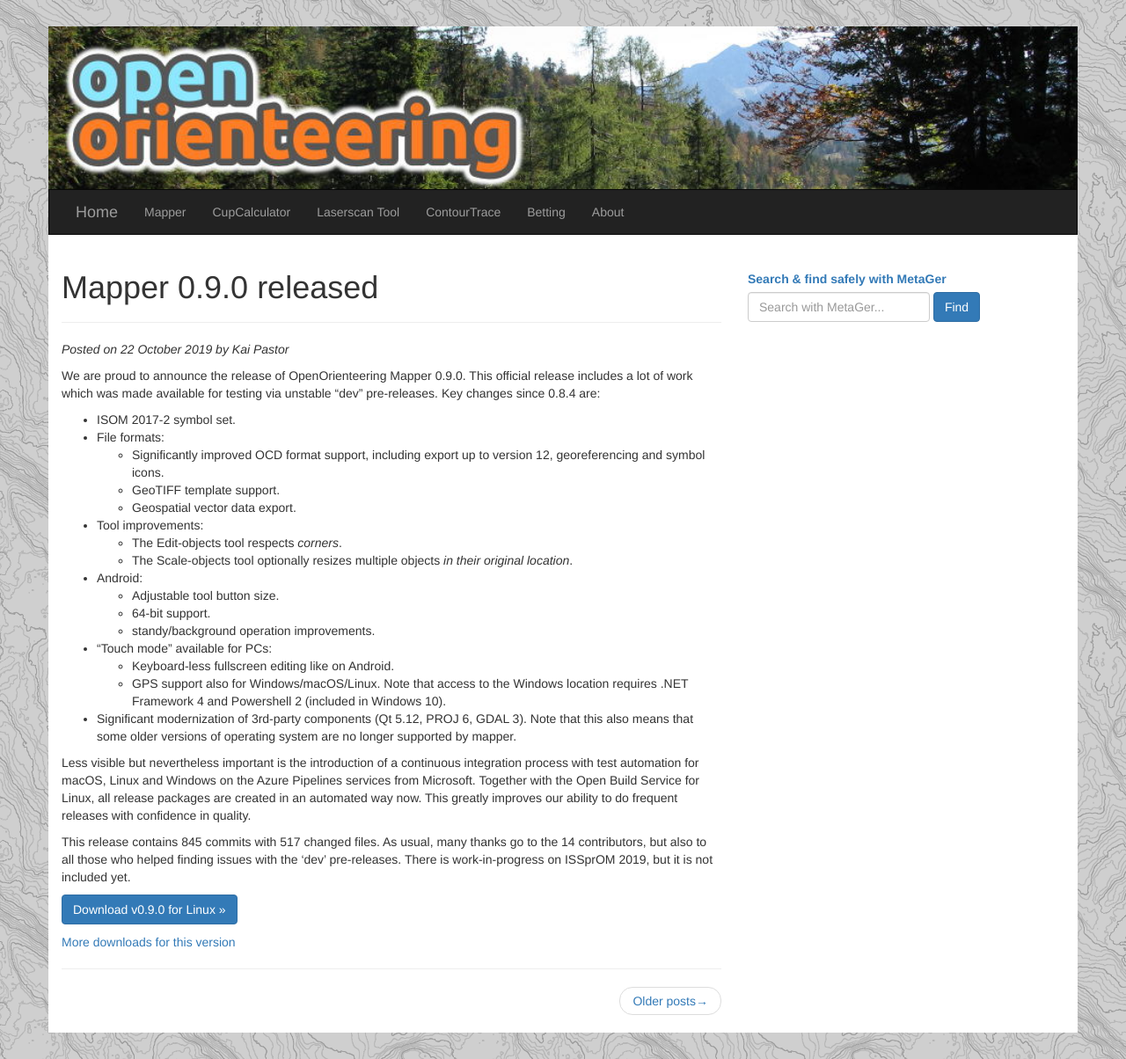
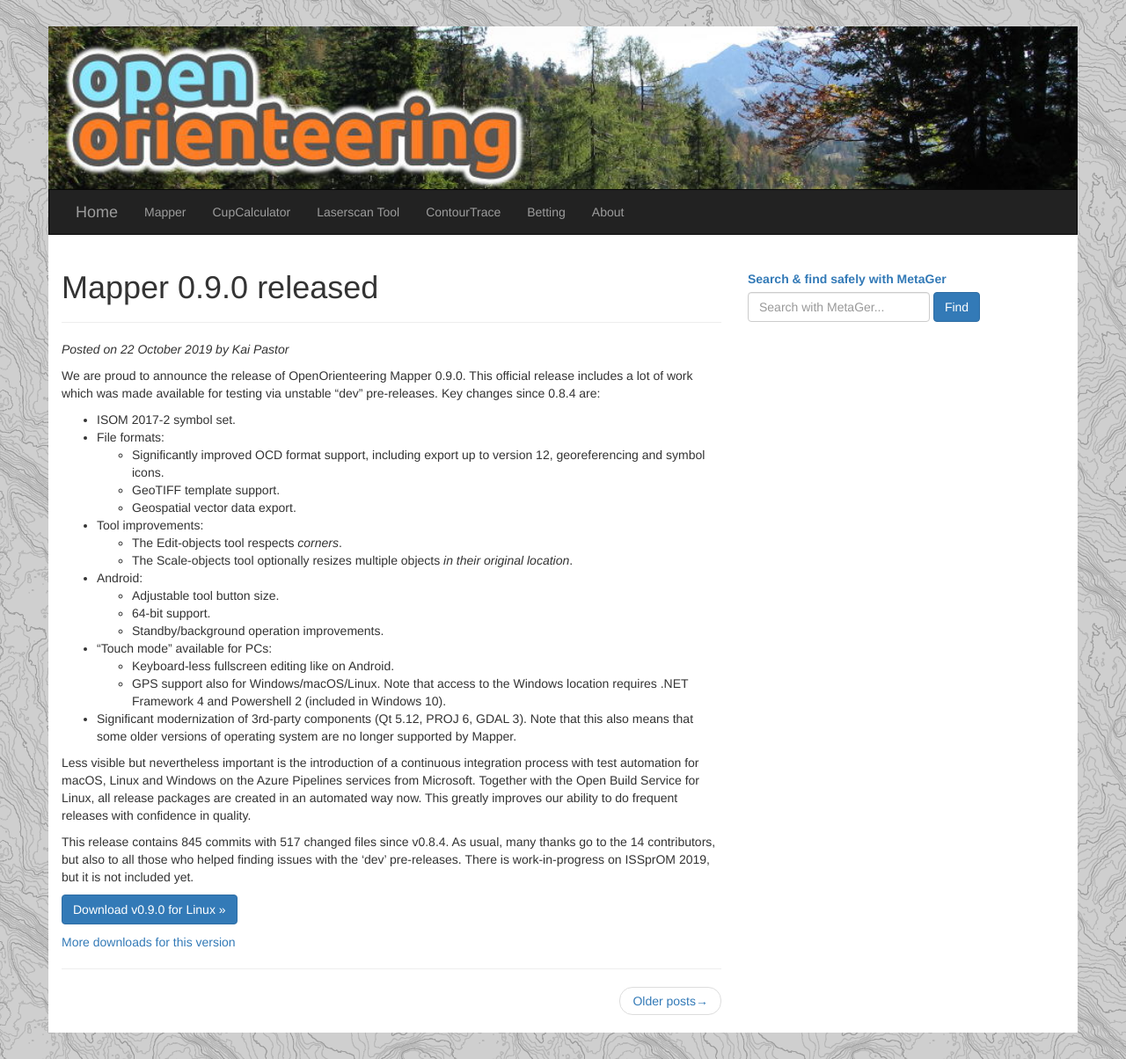
Before and after one commit to OpenOrienteering/OpenOrienteering.github.io, a Jekyll site: the page built from _posts/2019-10-22-mapper-v0.9.0-released.md, in a window 1280 px wide. Shown: the whole page at 88% size. Built offline with Jekyll 4.4.1, drawn with Linux system fonts in a browser that asks for light colours.

Commit message:
Update 2019-10-22-mapper-v0.9.0-released.md
OpenOrienteering/mapper#1391

```diff
--- a/_posts/2019-10-22-mapper-v0.9.0-released.md
+++ b/_posts/2019-10-22-mapper-v0.9.0-released.md
@@ -21,16 +21,16 @@ We are proud to announce the release of OpenOrienteering Mapper 0.9.0. This offi
 - Android:
   - Adjustable tool button size.
   - 64-bit support.
-  - standy/background operation improvements.
+  - Standby/background operation improvements.
 - "Touch mode" available for PCs:
   - Keyboard-less fullscreen editing like on Android.
   - GPS support also for Windows/macOS/Linux.
     Note that access to the Windows location requires .NET Framework 4 and Powershell 2 (included in Windows 10).
 - Significant modernization of 3rd-party components (Qt 5.12, PROJ 6, GDAL 3).
-  Note that this also means that some older versions of operating system are no longer supported by mapper.
+  Note that this also means that some older versions of operating system are no longer supported by Mapper.
 
 Less visible but nevertheless important is the introduction of a continuous integration process with test automation for macOS, Linux and Windows on the Azure Pipelines services from Microsoft. Together with the Open Build Service for Linux, all release packages are created in an automated way now. This greatly improves our ability to do frequent releases with confidence in quality.
 
-This release contains 845 commits with 517 changed files. As usual, many thanks go to the 14 contributors, but also to all those who helped finding issues with the 'dev' pre-releases. There is work-in-progress on ISSprOM 2019, but it is not included yet.
+This release contains 845 commits with 517 changed files since v0.8.4. As usual, many thanks go to the 14 contributors, but also to all those who helped finding issues with the 'dev' pre-releases. There is work-in-progress on ISSprOM 2019, but it is not included yet.
 
 {% include download tag="v0.9.0" %}
```
